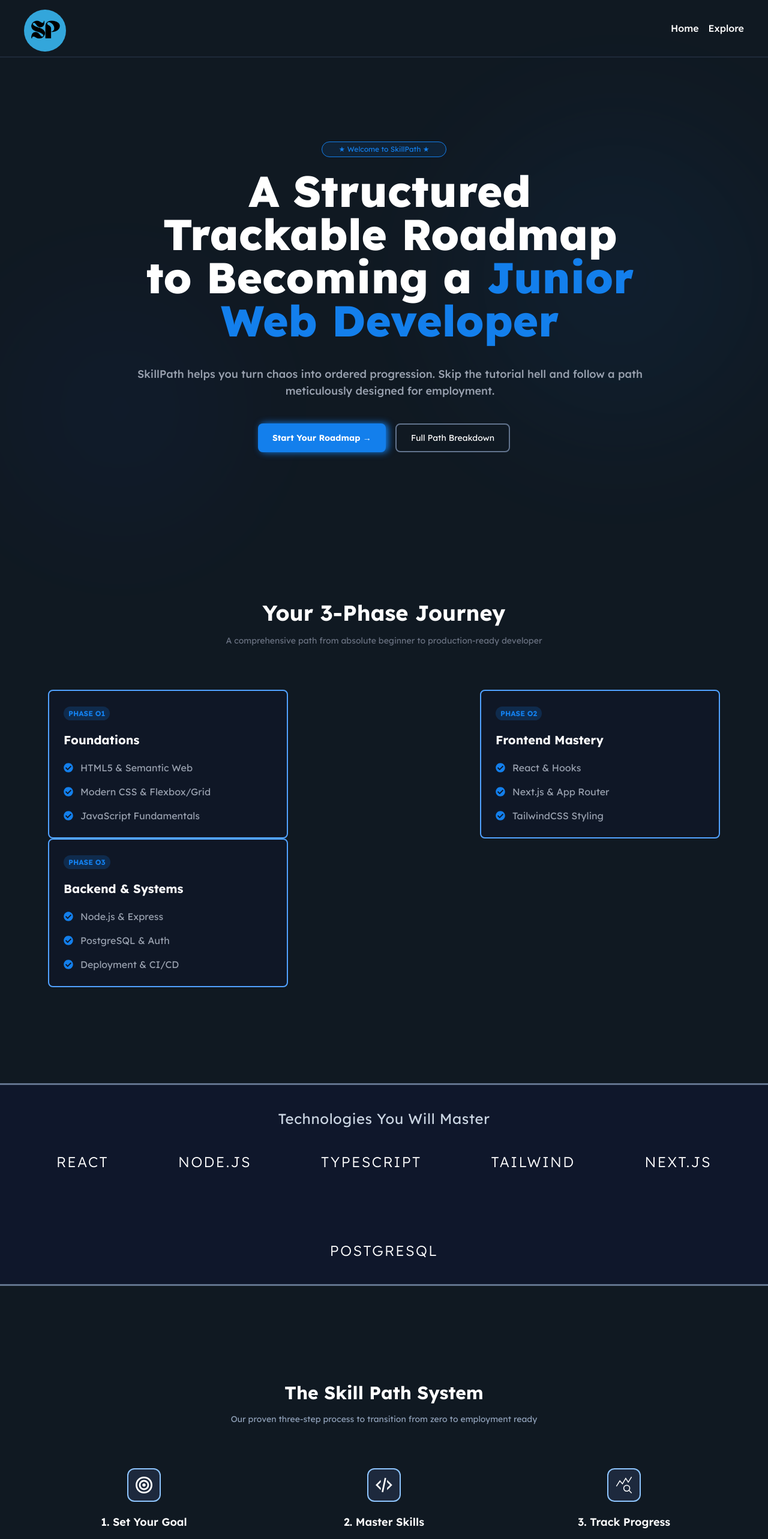
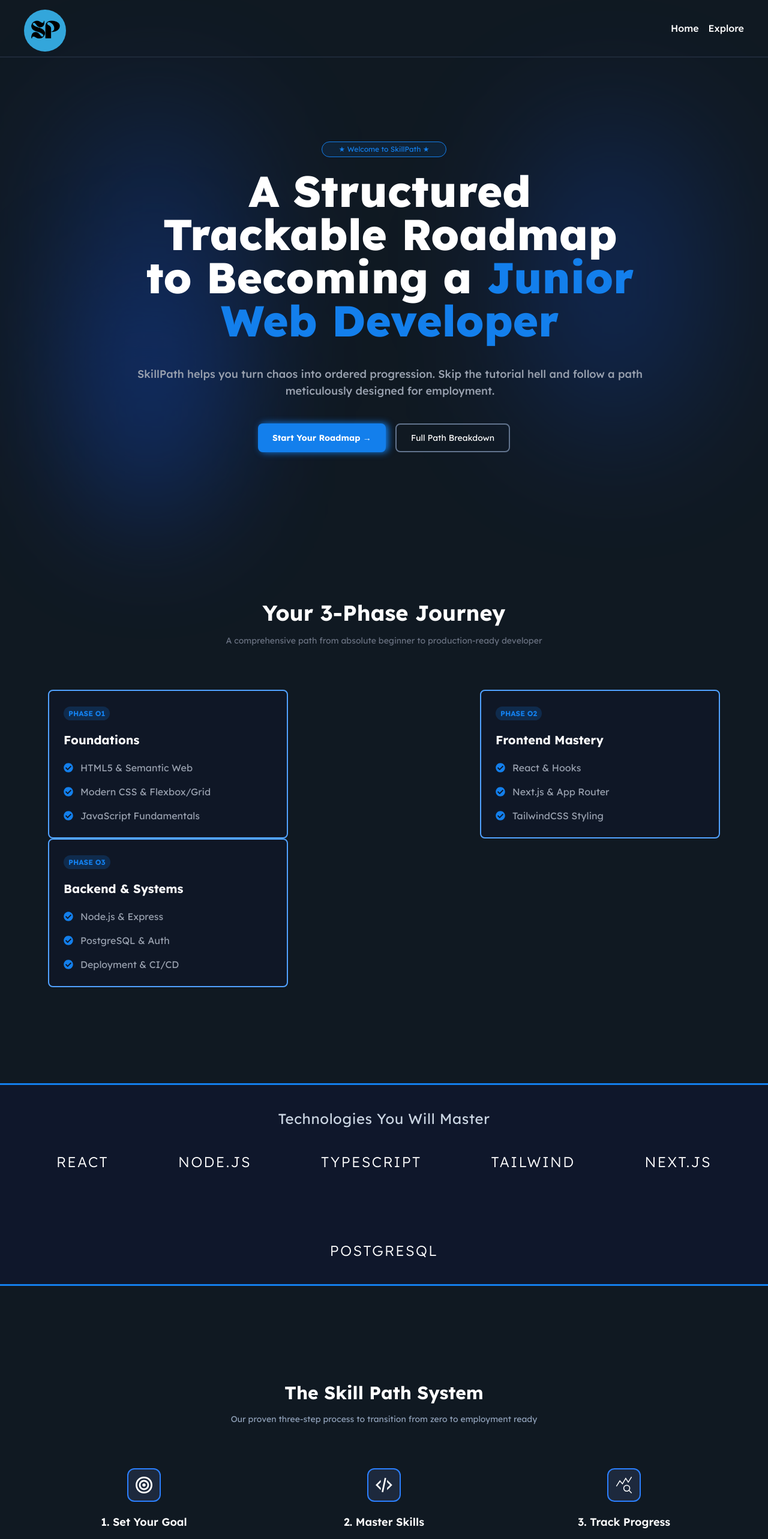
Before and after one commit to Stephanie-17/SkillPath, a Next.js app: page / in a window 1280 px wide. Shown: the top 2566 px of the page at 60% size. Built offline with nearby package versions, Linux system fonts and the light colour scheme.

Commit message:
fix: update background color in dark mode and enhance styles

```diff
--- a/app/globals.css
+++ b/app/globals.css
@@ -23,7 +23,7 @@
 
 @media (prefers-color-scheme: dark) {
   :root {
-    --background: #101922;
+    --background: #000;
     --foreground: #fff;
   }
 }
--- a/components/Landing/Hero.tsx
+++ b/components/Landing/Hero.tsx
@@ -1,17 +1,20 @@
 import React from "react";
 const Hero = () => {
 	return (
-    <section className="flex justify-center relative pb-27 mt-10 lg:mt-30">
+    <section className="flex justify-center relative pb-27 mt-10 lg:mt-30 ">
       	<section className="  p-5 flex flex-col items-center ">
           {/* Decorative elements */}
           <div
-						className="absolute top-0 left-1/2 -translate-x-1/2 w-full h-full -z-10 opacity-20 pointer-events-none"
+						className="absolute top-0 left-1/2 -translate-x-1/2 w-[80%] h-full -z-10 opacity-50 pointer-events-none "
 					>
 						<div
-							className="absolute top-0 right-0 w-125 h-125 bg-primary/30 rounded-full blur-[120px]"
+							className="absolute top-0 right-0 w-65 h-125 bg-blue-600/50 rounded-full blur-[120px]"
+						></div>
+							<div
+							className="absolute -top-5 leftt-0 w-65 h-125 bg-blue-600/50 rounded-full blur-[120px]"
 						></div>
 						<div
-							className="absolute bottom-0 left-0 w-100 h-100 bg-blue-600/20 rounded-full blur-[100px]"
+							className="absolute bottom-0 left-0 w-60 h-100 bg-blue-600/50 rounded-full blur-[100px]"
 						></div>
 					</div>
 
--- a/components/Landing/SkillPathSystemCard.tsx
+++ b/components/Landing/SkillPathSystemCard.tsx
@@ -10,7 +10,7 @@ interface SkillPathSystemCard {
 const SkillPathSystemCard = ({iconPath, iconAltText, id, process,desc}:SkillPathSystemCard) => {
   return (
     <article className='group flex flex-col gap-5 items-center max-w-80'>
-     <div className='bg-slate-800 border-2 border-blue-300 flex justify-center p-3 w-14 h-14 rounded-xl group-hover:bg-primary transition-discrete duration-500'>
+     <div className='bg-slate-800 border-2 border-blue-500 flex justify-center p-3 w-14 h-14 rounded-xl group-hover:bg-primary transition-discrete duration-500'>
        <Image src={iconPath} width={34} height={24} alt={iconAltText} />
      </div>
 
--- a/components/Landing/Technology.tsx
+++ b/components/Landing/Technology.tsx
@@ -2,7 +2,7 @@ import React from 'react'
 
 const Technology = () => {
   return (
-    <section className='bg-slate-900 px-10 py-10 mt-30 mb-15 border-y-slate-500 border-y-3'>
+    <section className='bg-slate-900 px-10 py-10 mt-30 mb-15 border-y-primary border-y-3'>
       <header className=' mb-10'>
         <h3 className='text-slate-300  tracking-wide text-center text-2xl'>Technologies You Will Master</h3>
       </header>
```
